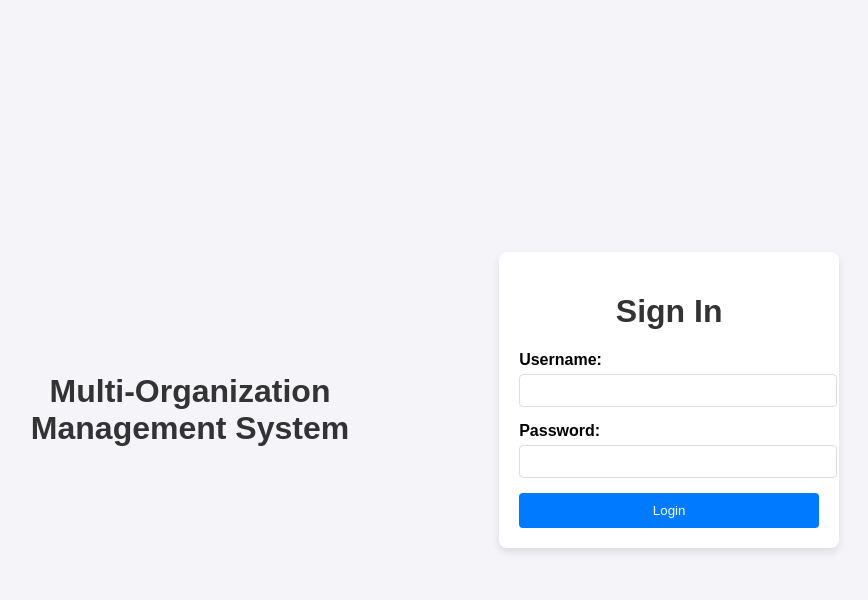
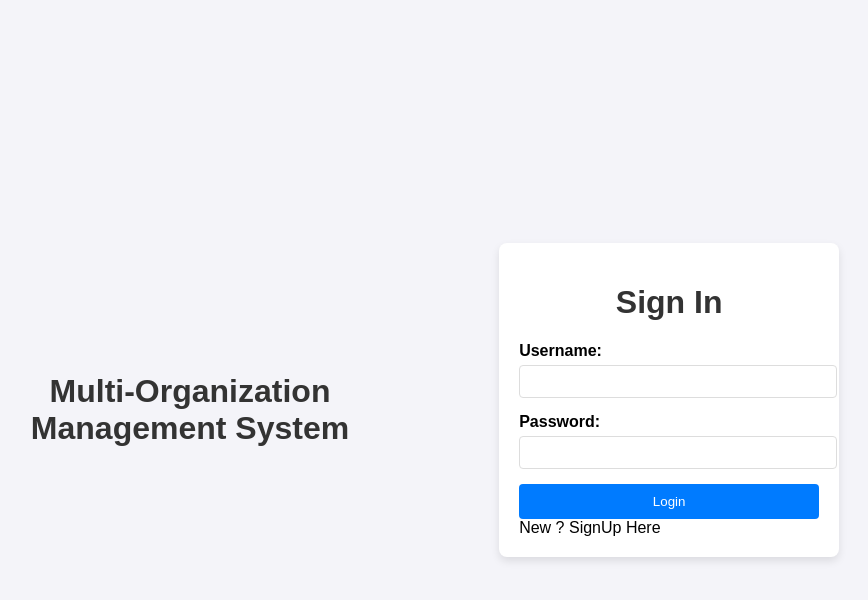
Before and after one commit to royg-9595/Multi-Organization-Management-System, a Django app: page / in a window 1280 px wide. Shown: the top 600 px of the page, without its empty margins (205-1073 px from the left). Run offline with Django 5.2, Linux system fonts and the light colour scheme.

Commit message:
Update login.html

```diff
--- a/orgs/templates/orgs/login.html
+++ b/orgs/templates/orgs/login.html
@@ -83,6 +83,7 @@
 
             <button type="submit">Login</button>
         </form>
+        <a>New ? SignUp Here</a>
     </div>
 
     <script>
```
